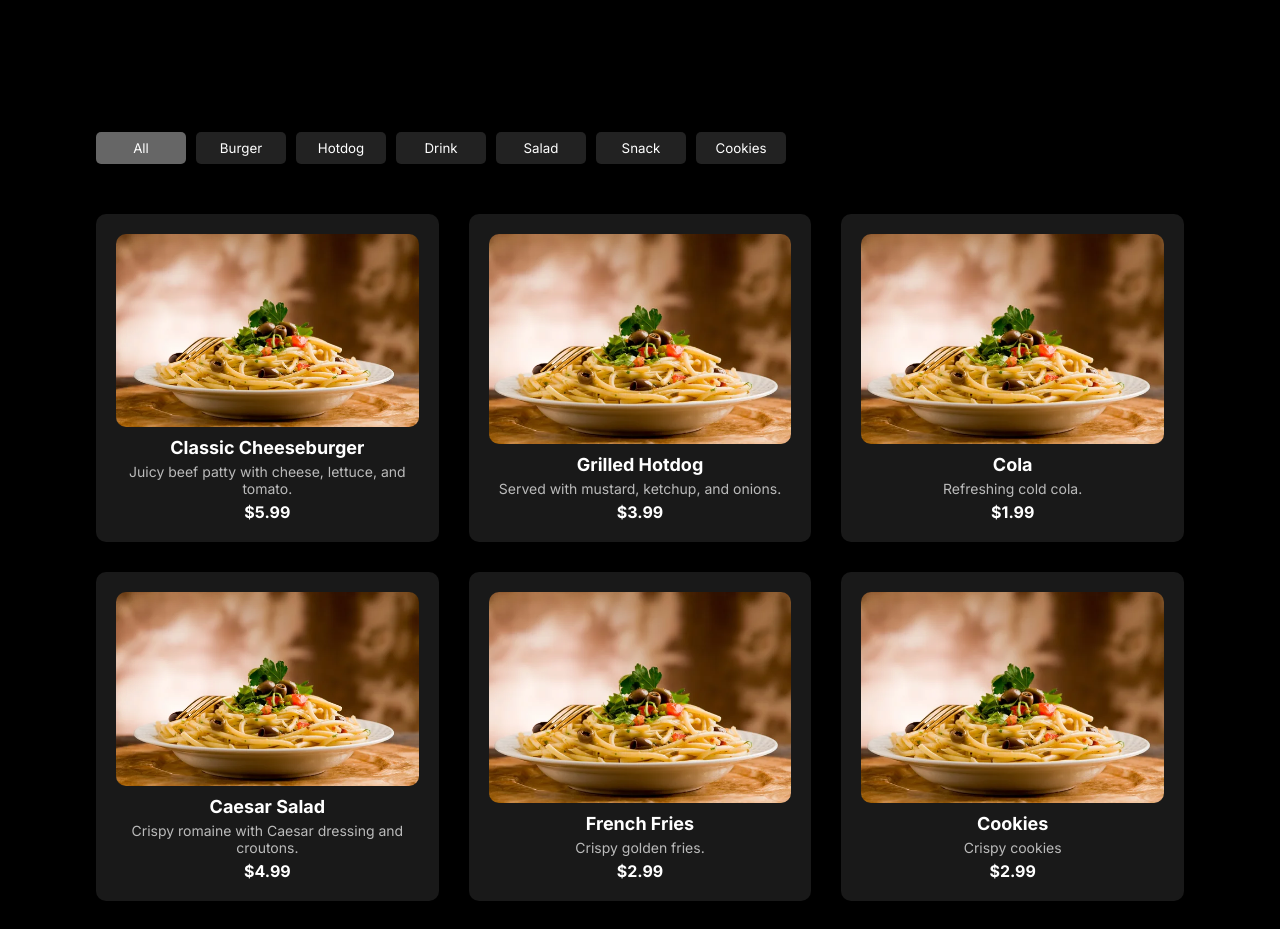
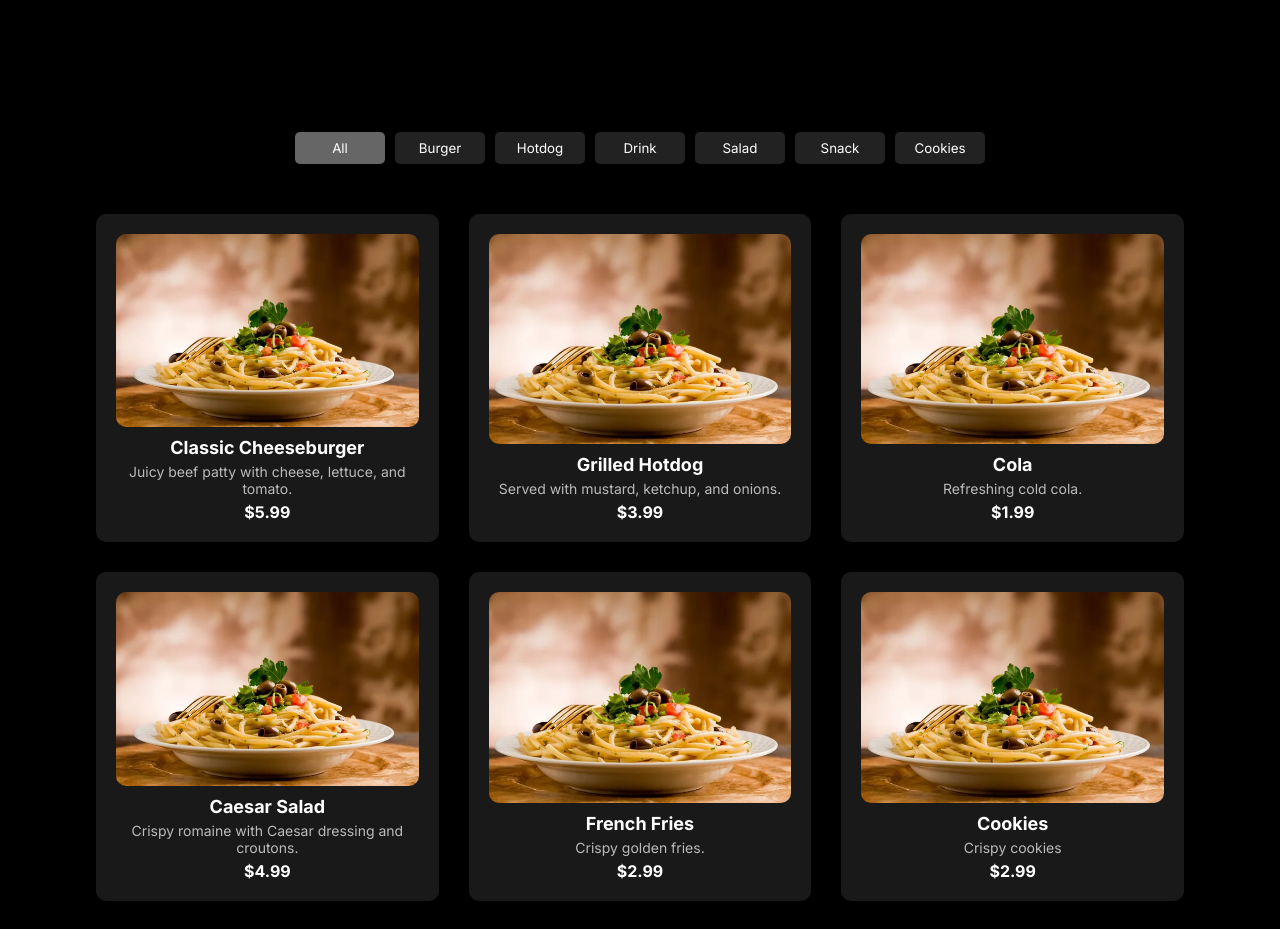
Before and after one commit to Akbarshoh404/restaurant-1, a React (Create React App) app: page / in a window 1280 px wide. Shown: the part 1480-2409 px from the top of the page. Built offline with nearby package versions, Linux system fonts and the light colour scheme.

Commit message:
Demo finish

```diff
--- a/src/Landing/Home/Section2/style.module.scss
+++ b/src/Landing/Home/Section2/style.module.scss
@@ -20,7 +20,9 @@
 }
 
 .sorting {
+  width: 100%;
   display: flex;
+  justify-content: center;
   gap: 10px;
   margin-bottom: 20px;
   overflow-x: auto;
```
